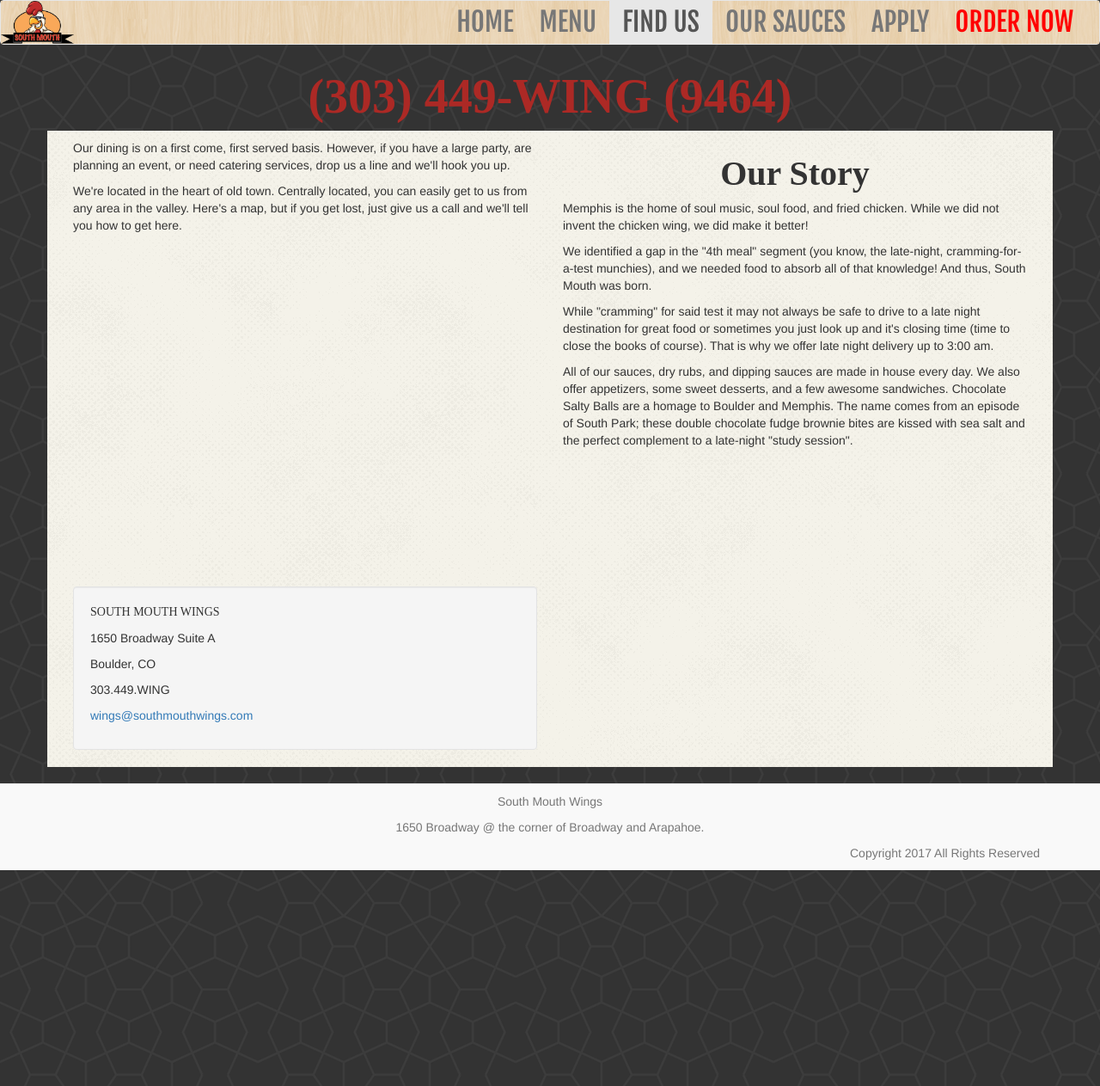
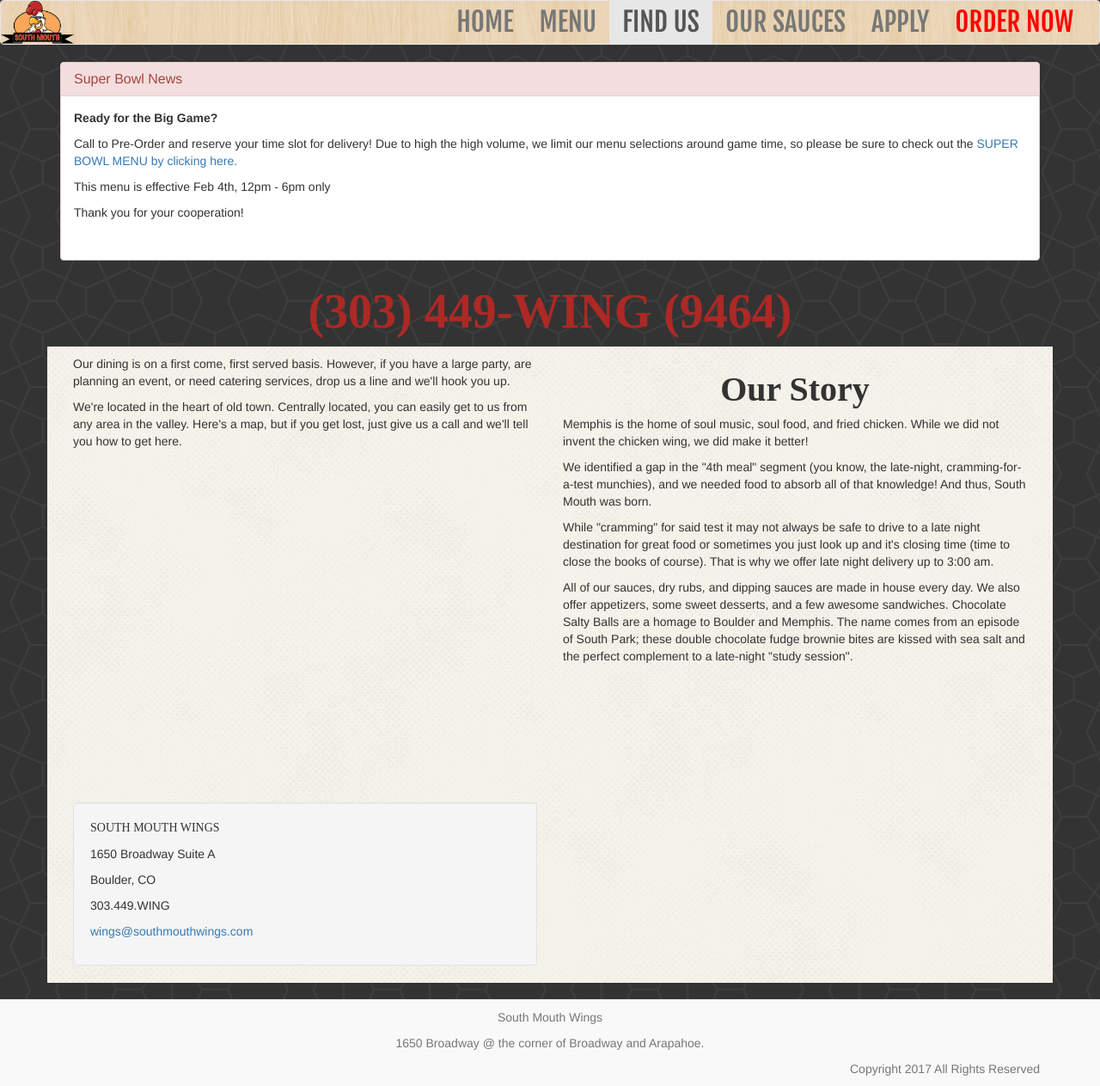
Before and after one commit to justinmcbride/southmouthwings, a Jekyll site: the page built from location.html, in a window 1280 px wide. Shown: the whole page at 86% size. Built offline with Jekyll 4.4.1, drawn with Linux system fonts in a browser that asks for light colours; nearby versions of some CDN libraries; some web fonts are replaced; library files that are not in the unit come from our copies; before the commit the page ends 1012 px from its top, so only the background shows below that.

Commit message:
update hours; add superbowl news

```diff
--- a/_includes/information.html
+++ b/_includes/information.html
@@ -1,4 +1,4 @@
-<!--
+
 <div class="panel panel-danger">
   <div class="panel-heading">
     <h3 class="panel-title">Super Bowl News</h3>
@@ -7,13 +7,11 @@
     <p><b>Ready for the Big Game?</b></p>
     <p>
     Call to Pre-Order and reserve your time slot for delivery!
-    The number of deliveries accepted for Sunday, February 7th will be LIMITED.
-    Calls made the day of MIGHT be Pick-Up ONLY, if capacity is reached.
-    There will be limited menu options as well.
-    This is to ensure accuracy and timeliness of all orders.
+    Due to high the high volume, we limit our menu selections around game time, so please be sure
+    to check out the <a href="assets/superbowl_2018.pdf"> SUPER BOWL MENU by clicking here.</a>
+    </p>
+
+    <p>This menu is effective Feb 4th, 12pm - 6pm only</p>
     <p>Thank you for your cooperation!</p></br>
-
-    <p>GO TEAM!!!</p>
   </div>
 </div>
--->
--- a/index.html
+++ b/index.html
@@ -30,7 +30,11 @@
       <div id="hours_title" class="panel-heading text-center">Hours</div>
       <div class="panel-body">
         <div class="panel panel-success">
-          <div class="panel-heading">Sunday - Tuesday</div>
+          <div class="panel-heading">Sunday</div>
+          <div class="panel-body">11:00 AM - Midnight</div>
+        </div>
+        <div class="panel panel-success">
+          <div class="panel-heading">Monday - Tuesday</div>
           <div class="panel-body">11:00 AM - 2:00 AM</div>
         </div>
         <div class="panel panel-success">
```
Also changed, not shown: 1 other file.
